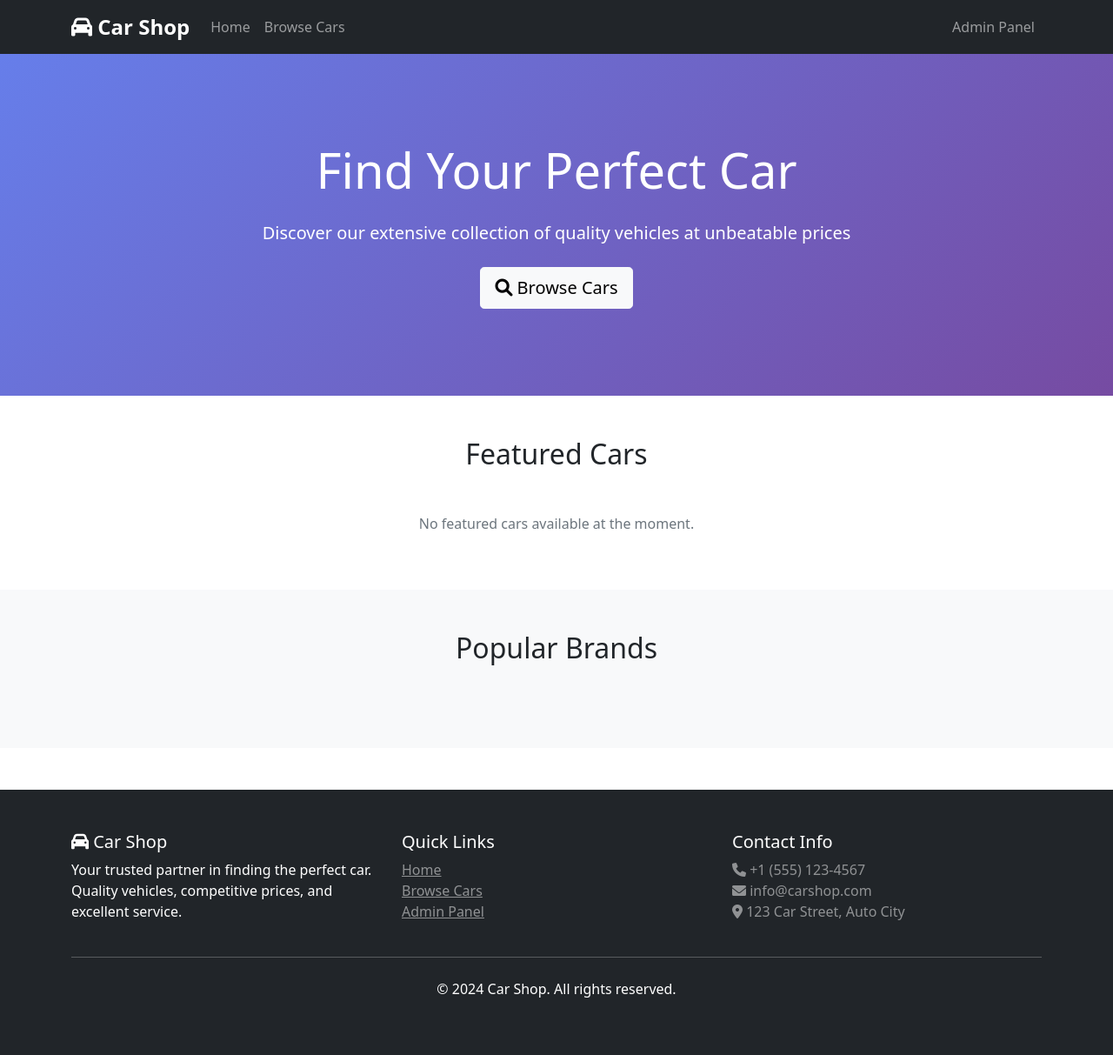
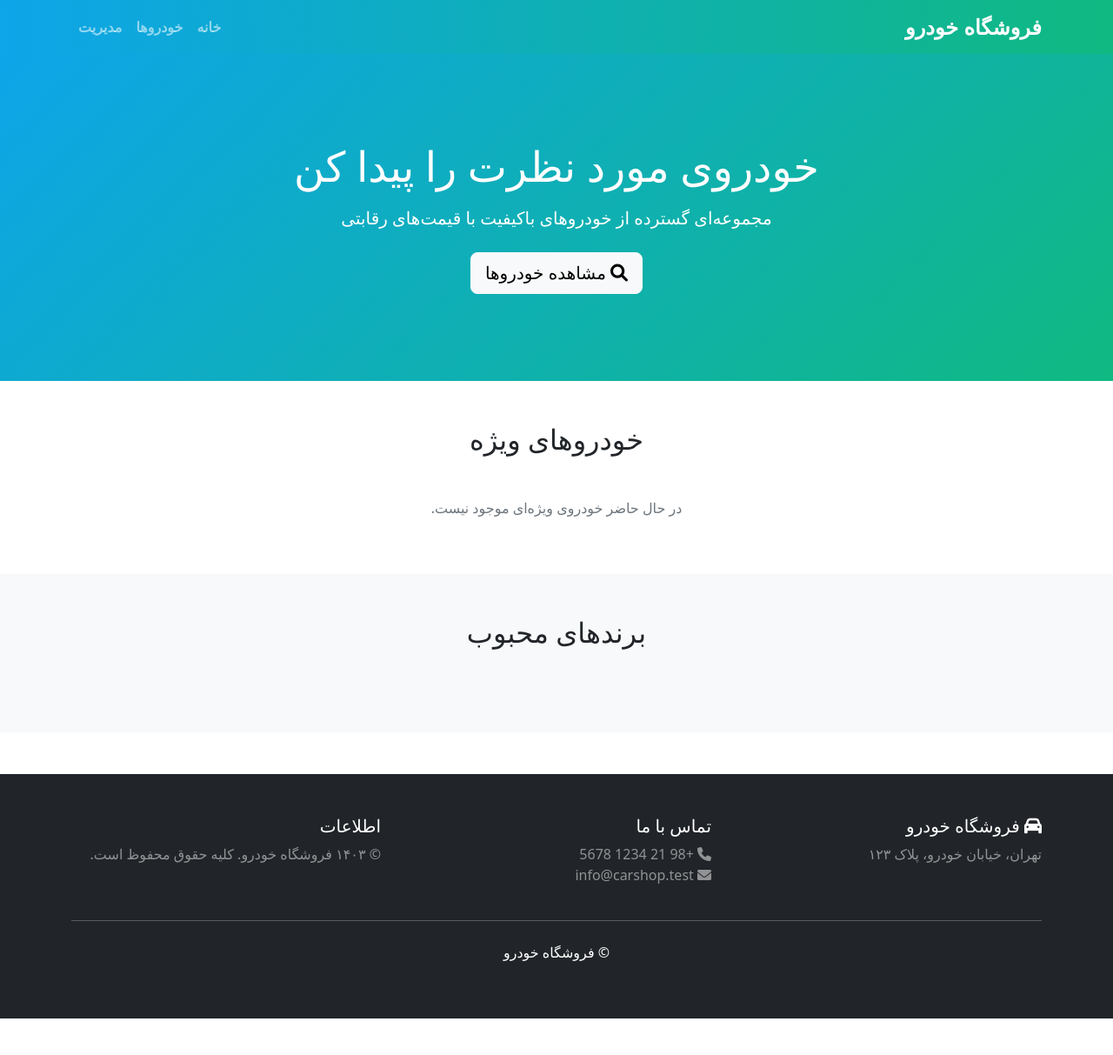
Before and after one commit to aghaiepor/carshop3, a Django app: page / in a window 1280 px wide. Shown: the whole page at 87% size. After the commit the page ends 1171 px from the top, so only its background shows below. Run offline with Django 4.2, Linux system fonts and the light colour scheme; data comes from the database, SQL or seed files in the repository; data that the repository does not hold is empty; some libraries are stand-ins or nearby versions.

Commit message:
feat: add CKEditor for admin panel and RTL support
Implement rich text editor and Persian localization for site settings.

#VERCEL_SKIP

Co-authored-by: null <122206397+aghaiepor@users.noreply.github.com>

```diff
--- a/cars/apps.py
+++ b/cars/apps.py
@@ -1,6 +1,9 @@
 from django.apps import AppConfig
-
 
 class CarsConfig(AppConfig):
     default_auto_field = 'django.db.models.BigAutoField'
     name = 'cars'
+
+    def ready(self):
+        # Connect signals
+        from . import signals  # noqa
--- /dev/null
+++ b/cars/context_processors.py
@@ -0,0 +1,6 @@
+from .models import SiteSettings
+
+def site_settings(request):
+    return {
+        'site_settings': SiteSettings.get_solo()
+    }
--- /dev/null
+++ b/cars/static/cars/css/site-rtl.css
@@ -0,0 +1,28 @@
+/* Global RTL and Persian-friendly styles */
+html {
+  direction: rtl;
+}
+body {
+  text-align: right;
+}
+
+/* Navbar adjustments */
+.navbar .navbar-brand,
+.navbar .nav-link {
+  font-weight: 600;
+}
+
+/* Cards */
+.card .card-title {
+  font-weight: 700;
+}
+
+/* Buttons rounded */
+.btn {
+  border-radius: 8px;
+}
+
+/* Footer tweaks */
+footer ul {
+  padding-right: 1rem;
+}
--- a/carshop/urls.py
+++ b/carshop/urls.py
@@ -6,6 +6,7 @@ from django.conf.urls.static import static
 urlpatterns = [
     path('admin/', admin.site.urls),
     path('', include('cars.urls')),
+    path("ckeditor/", include("ckeditor_uploader.urls")),  # Added CKEditor path
 ]
 
 if settings.DEBUG:
--- a/requirements.txt
+++ b/requirements.txt
@@ -3,3 +3,4 @@ Pillow==10.1.0
 django-crispy-forms==2.1
 crispy-bootstrap5==0.7
 python-decouple==3.8
+django-ckeditor==6.7.1
--- a/templates/base.html
+++ b/templates/base.html
@@ -1,11 +1,13 @@
 <!DOCTYPE html>
-<html lang="en">
+<html lang="fa" dir="rtl">
 <head>
     <meta charset="UTF-8">
     <meta name="viewport" content="width=device-width, initial-scale=1.0">
-    <title>{% block title %}Car Shop{% endblock %}</title>
-    <link href="https://cdn.jsdelivr.net/npm/bootstrap@5.1.3/dist/css/bootstrap.min.css" rel="stylesheet">
+    <title>{% block title %}{{ site_settings.site_name }}{% endblock %}</title>
+    <link href="https://cdn.jsdelivr.net/npm/bootstrap@5.1.3/dist/css/bootstrap.rtl.min.css" rel="stylesheet">
     <link href="https://cdnjs.cloudflare.com/ajax/libs/font-awesome/6.0.0/css/all.min.css" rel="stylesheet">
+    {% load static %}
+    <link rel="stylesheet" href="{% static 'cars/css/site-rtl.css' %}">
     <style>
         .navbar-brand {
             font-weight: bold;
@@ -21,19 +23,19 @@
             box-shadow: 0 4px 20px rgba(0,0,0,0.15);
         }
         .hero-section {
-            background: linear-gradient(135deg, #667eea 0%, #764ba2 100%);
+            background: linear-gradient(135deg, {{ site_settings.primary_color|default:'#667eea' }} 0%, {{ site_settings.secondary_color|default:'#764ba2' }} 100%);
             color: white;
             padding: 100px 0;
         }
         .price-tag {
-            background: #28a745;
+            background: #22c55e;
             color: white;
             padding: 5px 10px;
             border-radius: 20px;
             font-weight: bold;
         }
         .feature-badge {
-            background: #007bff;
+            background: #0ea5e9;
             color: white;
             padding: 2px 8px;
             border-radius: 10px;
@@ -41,32 +43,42 @@
             margin: 2px;
         }
     </style>
+    {% block extra_head %}{% endblock %}
 </head>
 <body>
-    <nav class="navbar navbar-expand-lg navbar-dark bg-dark">
+    <nav class="navbar navbar-expand-lg navbar-dark" style="background: linear-gradient(90deg, {{ site_settings.primary_color|default:'#0ea5e9' }} 0%, {{ site_settings.secondary_color|default:'#10b981' }} 100%);">
         <div class="container">
-            <a class="navbar-brand" href="{% url 'home' %}">
-                <i class="fas fa-car"></i> Car Shop
+            <a class="navbar-brand d-flex align-items-center" href="{% url 'home' %}">
+                {% if site_settings.logo %}
+                    <img src="{{ site_settings.logo.url }}" alt="{{ site_settings.site_name }}" class="ms-2" style="max-height: 36px;">
+                {% endif %}
+                <span>{{ site_settings.site_name }}</span>
             </a>
             <button class="navbar-toggler" type="button" data-bs-toggle="collapse" data-bs-target="#navbarNav">
                 <span class="navbar-toggler-icon"></span>
             </button>
             <div class="collapse navbar-collapse" id="navbarNav">
-                <ul class="navbar-nav me-auto">
+                <ul class="navbar-nav me-auto"></ul>
+                <ul class="navbar-nav">
                     <li class="nav-item">
-                        <a class="nav-link" href="{% url 'home' %}">Home</a>
+                        <a class="nav-link" href="{% url 'home' %}">خانه</a>
                     </li>
                     <li class="nav-item">
-                        <a class="nav-link" href="{% url 'car_list' %}">Browse Cars</a>
+                        <a class="nav-link" href="{% url 'car_list' %}">خودروها</a>
                     </li>
-                </ul>
-                <ul class="navbar-nav">
                     <li class="nav-item">
-                        <a class="nav-link" href="/admin/">Admin Panel</a>
+                        <a class="nav-link" href="/admin/">مدیریت</a>
                     </li>
                 </ul>
             </div>
         </div>
+        {% if site_settings.header_html %}
+            <div class="container mt-2">
+                <div class="w-100">
+                    {{ site_settings.header_html|safe }}
+                </div>
+            </div>
+        {% endif %}
     </nav>
 
     {% if messages %}
@@ -80,40 +92,37 @@
         </div>
     {% endif %}
 
-    {% block content %}
-    {% endblock %}
+    {% block content %}{% endblock %}
 
     <footer class="bg-dark text-white py-5 mt-5">
         <div class="container">
-            <div class="row">
+            <div class="row g-4">
                 <div class="col-md-4">
-                    <h5><i class="fas fa-car"></i> Car Shop</h5>
-                    <p>Your trusted partner in finding the perfect car. Quality vehicles, competitive prices, and excellent service.</p>
+                    <h5><i class="fas fa-car"></i> {{ site_settings.site_name }}</h5>
+                    <p class="text-white-50">{{ site_settings.contact_address }}</p>
                 </div>
                 <div class="col-md-4">
-                    <h5>Quick Links</h5>
-                    <ul class="list-unstyled">
-                        <li><a href="{% url 'home' %}" class="text-white-50">Home</a></li>
-                        <li><a href="{% url 'car_list' %}" class="text-white-50">Browse Cars</a></li>
-                        <li><a href="/admin/" class="text-white-50">Admin Panel</a></li>
-                    </ul>
+                    <h5>تماس با ما</h5>
+                    <p class="text-white-50">
+                        <i class="fas fa-phone"></i> {{ site_settings.contact_phone }}<br>
+                        <i class="fas fa-envelope"></i> {{ site_settings.contact_email }}<br>
+                    </p>
                 </div>
                 <div class="col-md-4">
-                    <h5>Contact Info</h5>
-                    <p class="text-white-50">
-                        <i class="fas fa-phone"></i> +1 (555) 123-4567<br>
-                        <i class="fas fa-envelope"></i> info@carshop.com<br>
-                        <i class="fas fa-map-marker-alt"></i> 123 Car Street, Auto City
-                    </p>
+                    <h5>اطلاعات</h5>
+                    <div class="text-white-50">
+                        {{ site_settings.footer_html|safe }}
+                    </div>
                 </div>
             </div>
             <hr class="my-4">
             <div class="text-center">
-                <p>&copy; 2024 Car Shop. All rights reserved.</p>
+                <p>© {{ site_settings.site_name }}</p>
             </div>
         </div>
     </footer>
 
     <script src="https://cdn.jsdelivr.net/npm/bootstrap@5.1.3/dist/js/bootstrap.bundle.min.js"></script>
+    {% block extra_js %}{% endblock %}
 </body>
 </html>
--- a/templates/cars/home.html
+++ b/templates/cars/home.html
@@ -1,20 +1,24 @@
 {% extends 'base.html' %}
 
-{% block title %}Home - Car Shop{% endblock %}
+{% block title %}خانه - {{ site_settings.site_name }}{% endblock %}
 
 {% block content %}
 <div class="hero-section">
     <div class="container text-center">
-        <h1 class="display-4 mb-4">Find Your Perfect Car</h1>
-        <p class="lead mb-4">Discover our extensive collection of quality vehicles at unbeatable prices</p>
-        <a href="{% url 'car_list' %}" class="btn btn-light btn-lg">
-            <i class="fas fa-search"></i> Browse Cars
+        <h1 class="display-5 mb-3">{{ site_settings.hero_title }}</h1>
+        {% if site_settings.hero_subtitle %}
+        <p class="lead mb-4">{{ site_settings.hero_subtitle }}</p>
+        {% endif %}
+        {% if site_settings.hero_cta_label and site_settings.hero_cta_url %}
+        <a href="{{ site_settings.hero_cta_url }}" class="btn btn-light btn-lg">
+            <i class="fas fa-search"></i> {{ site_settings.hero_cta_label }}
         </a>
+        {% endif %}
     </div>
 </div>
 
 <div class="container my-5">
-    <h2 class="text-center mb-5">Featured Cars</h2>
+    <h2 class="text-center mb-5">خودروهای ویژه</h2>
     <div class="row">
         {% for car in featured_cars %}
         <div class="col-md-4 mb-4">
@@ -28,11 +32,11 @@
                 {% endif %}
                 <div class="card-body d-flex flex-column">
                     <h5 class="card-title">{{ car.title }}</h5>
-                    <p class="card-text text-muted">{{ car.year }} • {{ car.mileage|floatformat:0 }} km</p>
+                    <p class="card-text text-muted">{{ car.year }} • {{ car.mileage|floatformat:0 }} کیلومتر</p>
                     <div class="mt-auto">
                         <div class="d-flex justify-content-between align-items-center">
-                            <span class="price-tag">${{ car.price|floatformat:0 }}</span>
-                            <a href="{% url 'car_detail' car.pk %}" class="btn btn-primary btn-sm">View Details</a>
+                            <span class="price-tag">{{ car.price|floatformat:0 }} تومان</span>
+                            <a href="{% url 'car_detail' car.pk %}" class="btn btn-primary btn-sm">جزئیات</a>
                         </div>
                     </div>
                 </div>
@@ -40,7 +44,7 @@
         </div>
         {% empty %}
         <div class="col-12 text-center">
-            <p class="text-muted">No featured cars available at the moment.</p>
+            <p class="text-muted">در حال حاضر خودروی ویژه‌ای موجود نیست.</p>
         </div>
         {% endfor %}
     </div>
@@ -48,7 +52,7 @@
 
 <div class="bg-light py-5">
     <div class="container">
-        <h2 class="text-center mb-5">Popular Brands</h2>
+        <h2 class="text-center mb-5">برندهای محبوب</h2>
         <div class="row">
             {% for brand in brands %}
             <div class="col-md-3 col-sm-6 mb-4">
@@ -58,7 +62,7 @@
                             <img src="{{ brand.logo.url }}" alt="{{ brand.name }}" class="img-fluid mb-3" style="max-height: 60px;">
                         {% endif %}
                         <h5 class="card-title">{{ brand.name }}</h5>
-                        <a href="{% url 'brand_cars' brand.pk %}" class="btn btn-outline-primary btn-sm">View Cars</a>
+                        <a href="{% url 'brand_cars' brand.pk %}" class="btn btn-outline-primary btn-sm">مشاهده خودروها</a>
                     </div>
                 </div>
             </div>
```
Also changed, not shown: cars/admin.py (+40 -1 lines), cars/models.py (+40 -0 lines), cars/signals.py (added, +14 -0 lines), cars/templatetags/cars_extras.py (added, +10 -0 lines), carshop/settings.py (+83 -56 lines), cars/migrations/0002_sitesettings.py (added).
